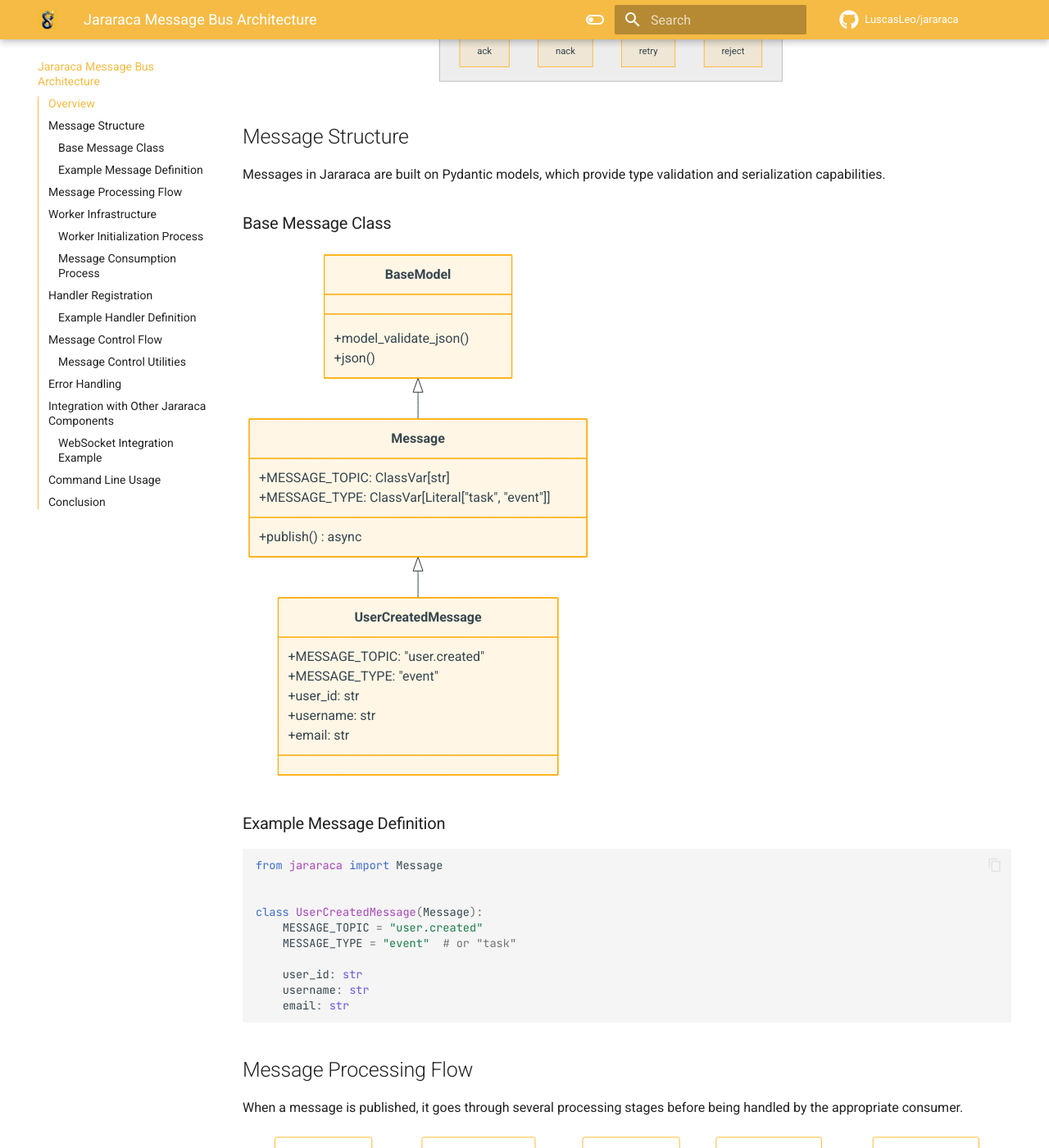
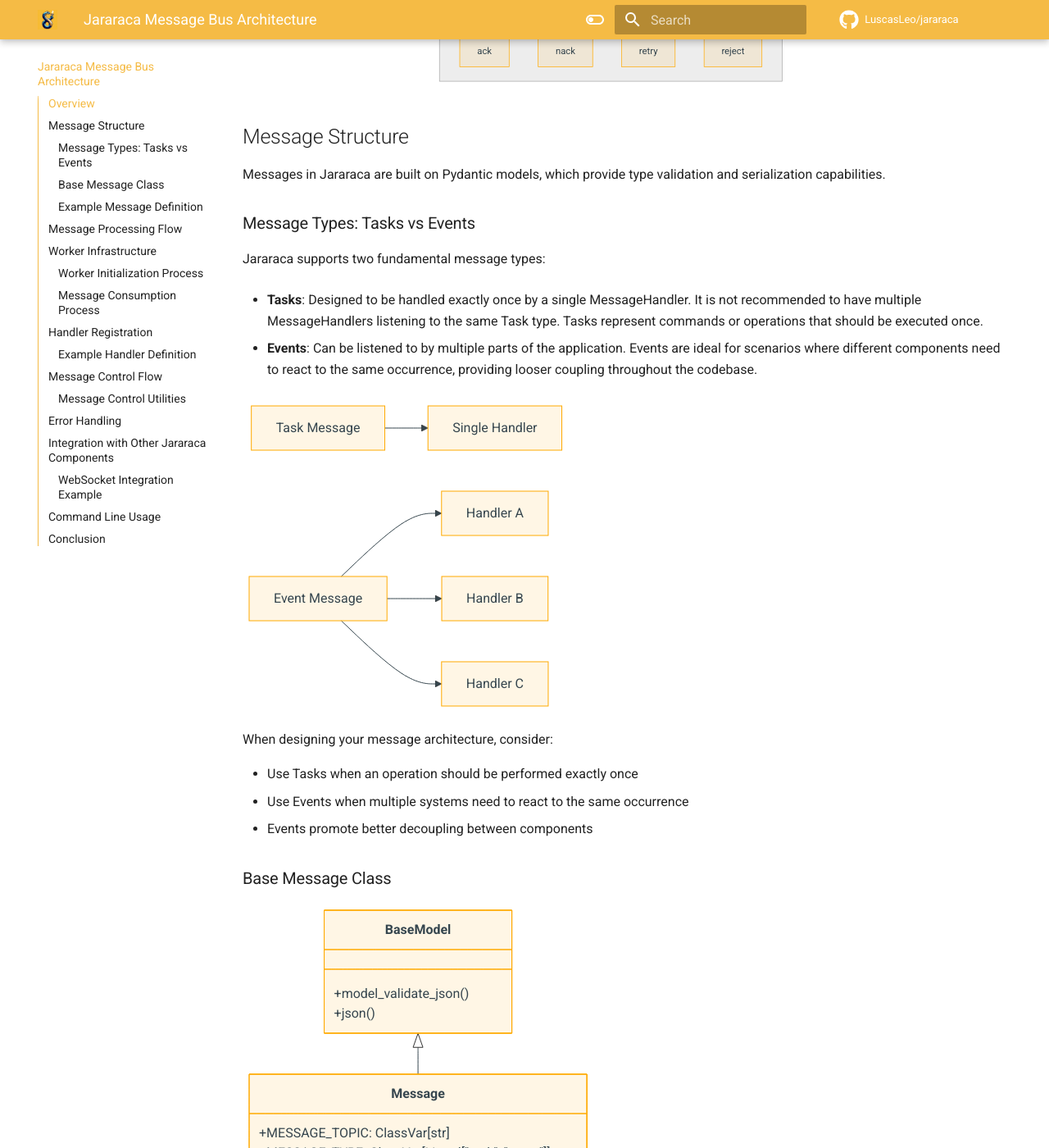
Before and after one commit to LuscasLeo/jararaca, an MkDocs documentation site: the page built from docs/messagebus.md, in a window 1280 px wide and 1400 px high, scrolled down 979 px. Shown: the whole window at 82% size. Built offline with MkDocs 1.6.1 and Material for MkDocs 9.7.7, drawn with Linux system fonts in a browser that asks for light colours; comment, search, counter and statistics services are not loaded; some of the changed text lies outside the part shown.

Commit message:
Enhance documentation on message types in Jararaca Message Bus

````diff
--- a/docs/messagebus.md
+++ b/docs/messagebus.md
@@ -47,6 +47,28 @@
 ## Message Structure
 
 Messages in Jararaca are built on Pydantic models, which provide type validation and serialization capabilities.
+
+### Message Types: Tasks vs Events
+
+Jararaca supports two fundamental message types:
+
+- **Tasks**: Designed to be handled exactly once by a single MessageHandler. It is not recommended to have multiple MessageHandlers listening to the same Task type. Tasks represent commands or operations that should be executed once.
+
+- **Events**: Can be listened to by multiple parts of the application. Events are ideal for scenarios where different components need to react to the same occurrence, providing looser coupling throughout the codebase.
+
+```mermaid
+graph LR
+    Task[Task Message] --> Handler1[Single Handler]
+    Event[Event Message] --> HandlerA[Handler A]
+    Event --> HandlerB[Handler B]
+    Event --> HandlerC[Handler C]
+```
+
+When designing your message architecture, consider:
+
+- Use Tasks when an operation should be performed exactly once
+- Use Events when multiple systems need to react to the same occurrence
+- Events promote better decoupling between components
 
 ### Base Message Class
 
@@ -337,6 +359,7 @@
 ```
 
 Options:
+
 - `--url`: AMQP URL (default: "amqp://guest:guest@localhost/")
 - `--username`: AMQP username (optional)
 - `--password`: AMQP password (optional)
````
